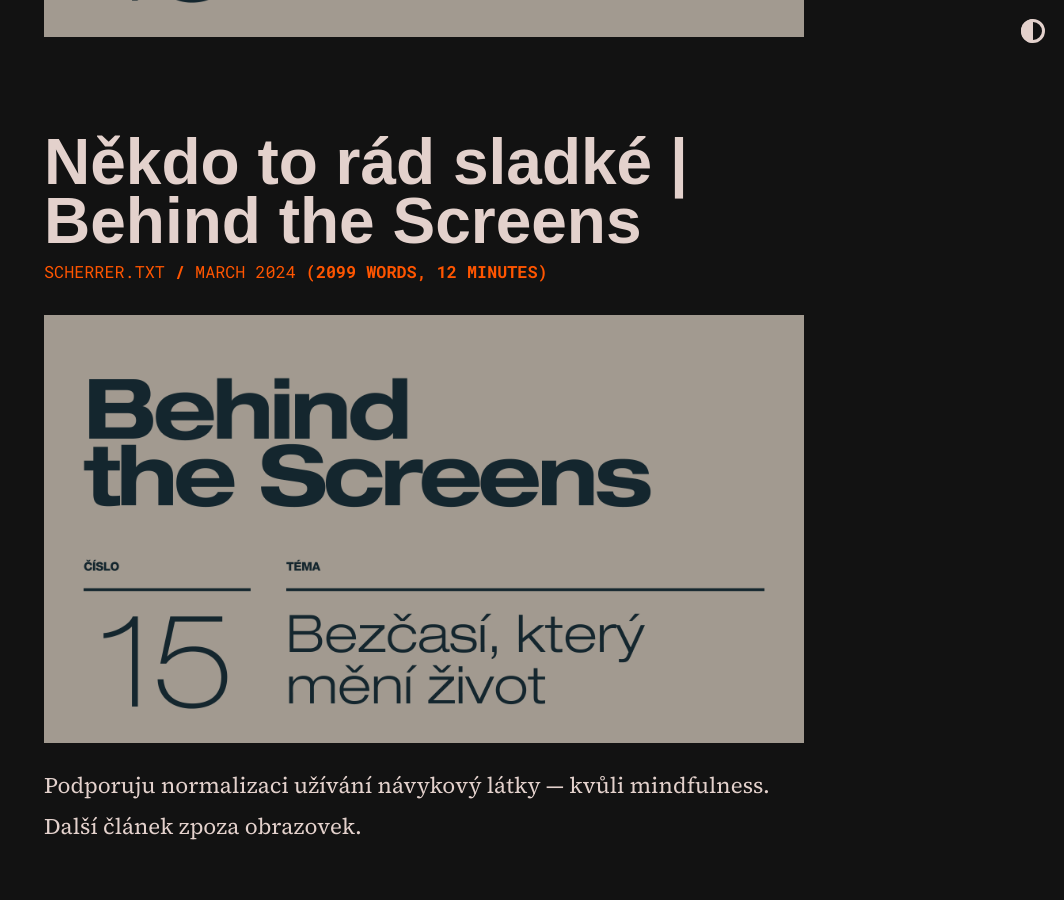
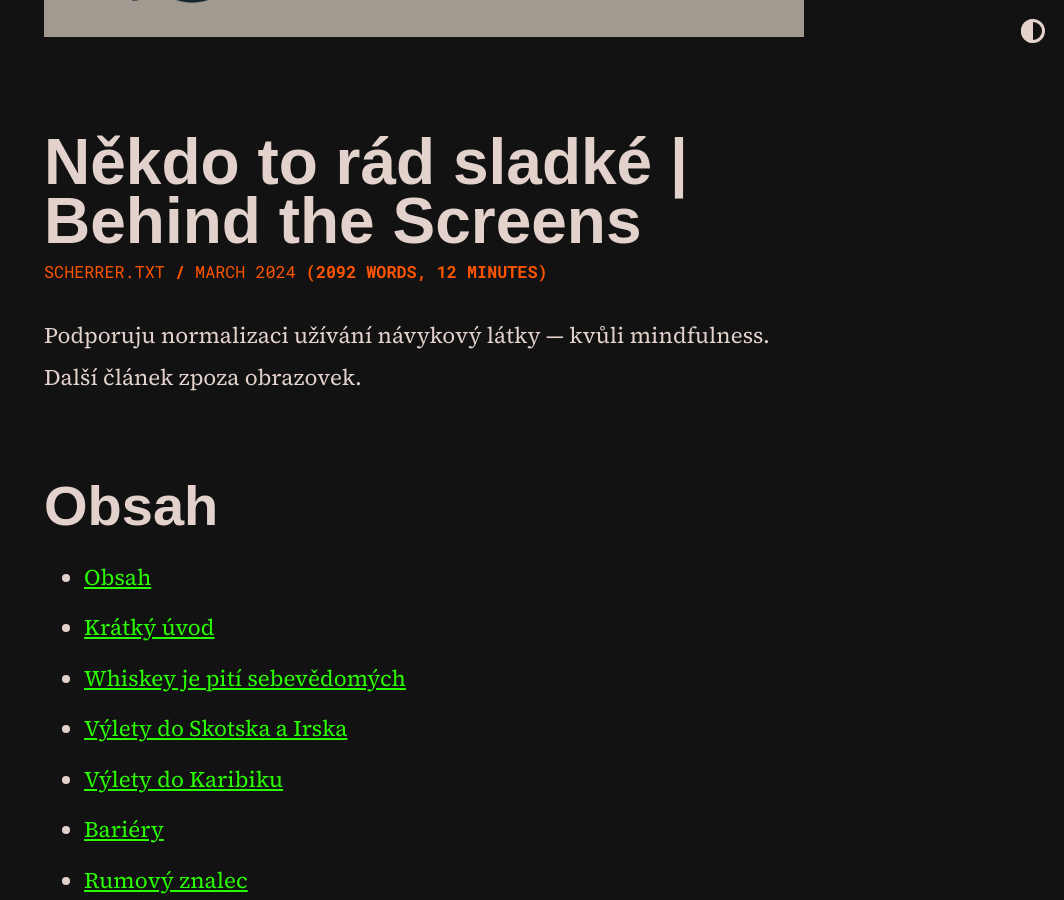
Before and after one commit to scherrer-txt/bts, a Jekyll site: the page built from _posts/2024-03-21-nekdo-to-rad-sladke.md, in a window 1280 px wide and 900 px high, scrolled down 650 px. Shown: the whole window, without its empty margins (216-1280 px from the left). Built offline with Jekyll 4.4.1, drawn with Linux system fonts in a browser that asks for light colours; some web fonts are replaced.

Commit message:
Update 2024-03-21-nekdo-to-rad-sladke.md

```diff
--- a/_posts/2024-03-21-nekdo-to-rad-sladke.md
+++ b/_posts/2024-03-21-nekdo-to-rad-sladke.md
@@ -6,8 +6,6 @@ thumbnail: /assets/bts-15-thumb.png
 img: /assets/bts-15-thumb.png
 order: 16
 ---
-
-![Někdo to rád sladké](/assets/bts-15-thumb.png)
 
 Podporuju normalizaci užívání návykový látky — kvůli mindfulness. Další článek zpoza obrazovek.
 
```
